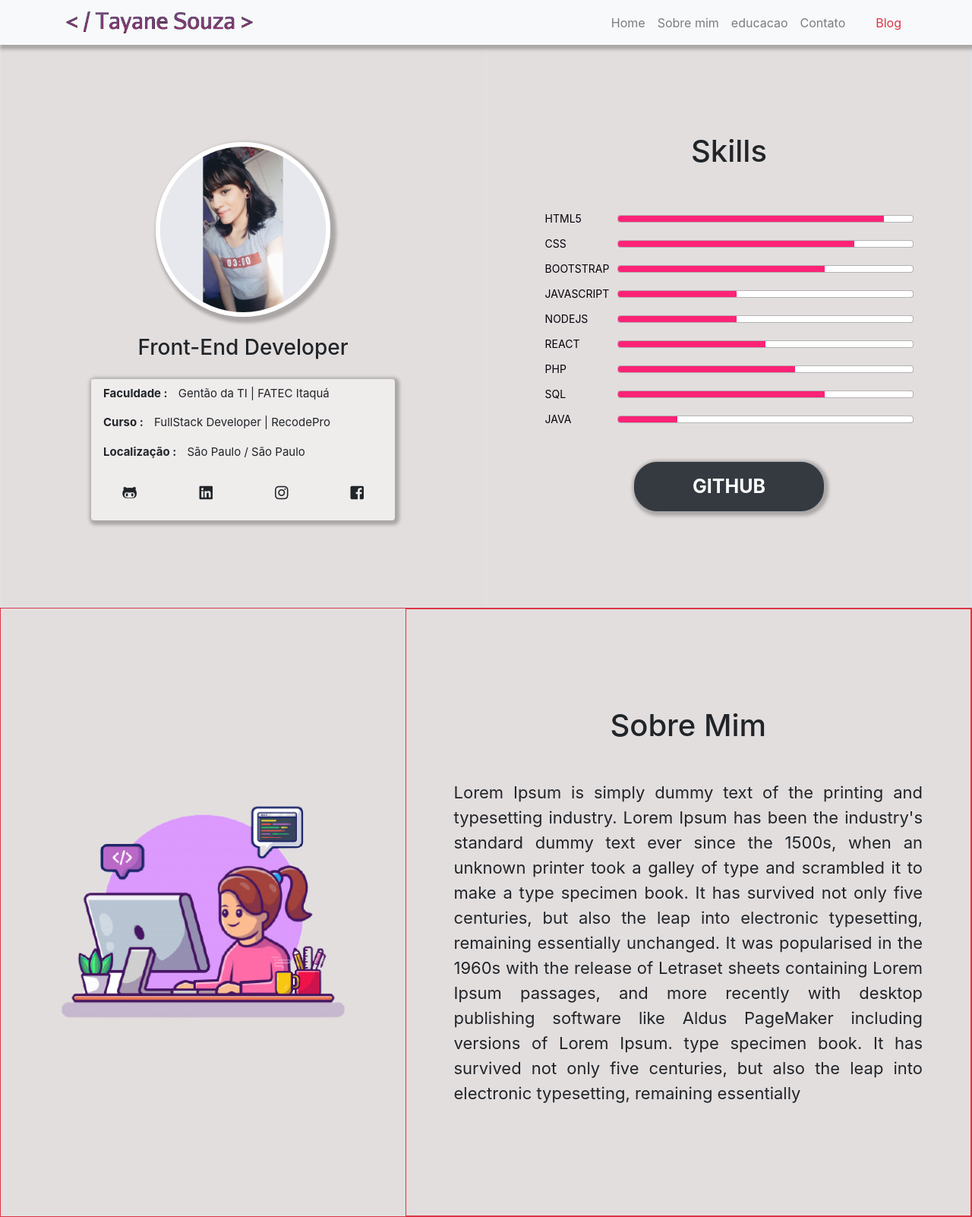
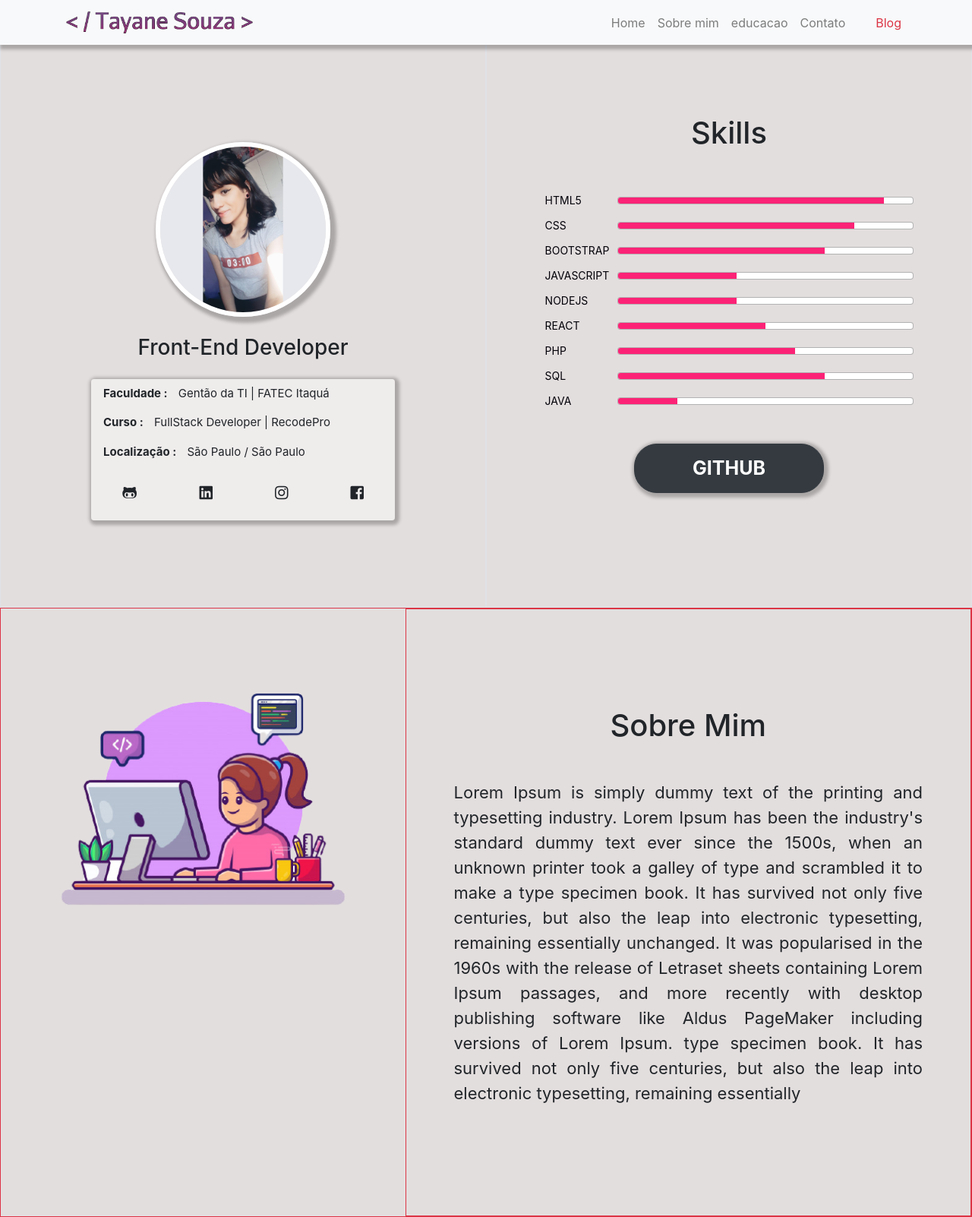
Before and after one commit to thaysouza/thaysouza.github.io, a PHP site: page / in a window 1280 px wide. Shown: the whole page at 76% size. Run offline with PHP 8.4, Linux system fonts and the light colour scheme; some libraries are stand-ins or nearby versions.

Commit message:
config da imagem - sobremim

```diff
--- a/estilizacao.css
+++ b/estilizacao.css
@@ -243,6 +243,7 @@ table{
 }
 
 
+
 @media(max-width: 576px){
 
     .table-style{
--- a/index.html
+++ b/index.html
@@ -107,7 +107,7 @@
 
         <div style="height: 100vh;" class=" col-sm-12 col-md-6 border skills d-flex  align-items-center justify-content-center">
             <div class="text-center ">
-               <h1 class="pt-5">Skills</h1>
+               <h1>Skills</h1>
 
                <table class="text-left mt-5">
                 <tr>
@@ -174,7 +174,7 @@
 
 <div id="sobremim" class="row border border border-danger m-0 p-0">
 
-  <div style="height: 100vh;" class=" col-md-5   d-flex align-items-center justify-content-center">
+  <div style="height: 100vh;" class=" col-md-5  d-none d-md-block ">
 
 <div class="text-center ">
 <img class="img-fluid img-parte1" src="img/parte1-menina.png" width="600px"  alt="">
```
